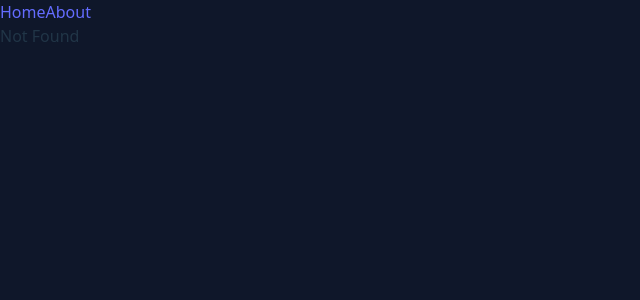
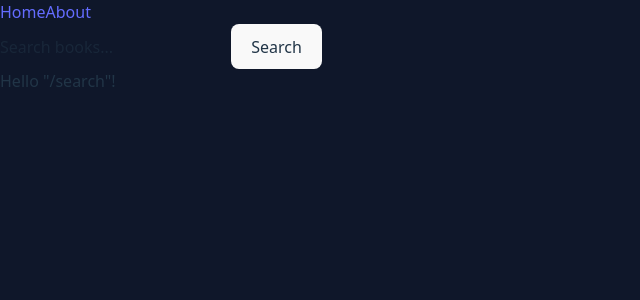
Before and after one commit to xJoney/AutomatedLibrarySystem, a React app in the folder frontend/: page /search in a window 1280 px wide. Before the commit this address had no page. Shown: the top 300 px of the page, without its empty margins (0-640 px from the left). Built offline with nearby package versions, Linux system fonts and the light colour scheme; the HTML template or start-up script is replaced by a standard one; what hono would draw is missing.

Commit message:
feat: added search functionality to navbar

```diff
--- a/frontend/package.json
+++ b/frontend/package.json
@@ -14,6 +14,7 @@
     "@tanstack/react-router": "^1.134.15",
     "@tanstack/react-router-devtools": "^1.134.15",
     "@tanstack/router-vite-plugin": "^1.134.15",
+    "hono": "^4.10.5",
     "react": "^19.1.1",
     "react-dom": "^19.1.1"
   },
--- a/frontend/src/routeTree.gen.ts
+++ b/frontend/src/routeTree.gen.ts
@@ -9,9 +9,15 @@
 // Additionally, you should also exclude this file from your linter and/or formatter to prevent it from being checked or modified.
 
 import { Route as rootRouteImport } from './routes/__root'
+import { Route as SearchRouteImport } from './routes/search'
 import { Route as AboutRouteImport } from './routes/about'
 import { Route as IndexRouteImport } from './routes/index'
 
+const SearchRoute = SearchRouteImport.update({
+  id: '/search',
+  path: '/search',
+  getParentRoute: () => rootRouteImport,
+} as any)
 const AboutRoute = AboutRouteImport.update({
   id: '/about',
   path: '/about',
@@ -26,31 +32,42 @@ const IndexRoute = IndexRouteImport.update({
 export interface FileRoutesByFullPath {
   '/': typeof IndexRoute
   '/about': typeof AboutRoute
+  '/search': typeof SearchRoute
 }
 export interface FileRoutesByTo {
   '/': typeof IndexRoute
   '/about': typeof AboutRoute
+  '/search': typeof SearchRoute
 }
 export interface FileRoutesById {
   __root__: typeof rootRouteImport
   '/': typeof IndexRoute
   '/about': typeof AboutRoute
+  '/search': typeof SearchRoute
 }
 export interface FileRouteTypes {
   fileRoutesByFullPath: FileRoutesByFullPath
-  fullPaths: '/' | '/about'
+  fullPaths: '/' | '/about' | '/search'
   fileRoutesByTo: FileRoutesByTo
-  to: '/' | '/about'
-  id: '__root__' | '/' | '/about'
+  to: '/' | '/about' | '/search'
+  id: '__root__' | '/' | '/about' | '/search'
   fileRoutesById: FileRoutesById
 }
 export interface RootRouteChildren {
   IndexRoute: typeof IndexRoute
   AboutRoute: typeof AboutRoute
+  SearchRoute: typeof SearchRoute
 }
 
 declare module '@tanstack/react-router' {
   interface FileRoutesByPath {
+    '/search': {
+      id: '/search'
+      path: '/search'
+      fullPath: '/search'
+      preLoaderRoute: typeof SearchRouteImport
+      parentRoute: typeof rootRouteImport
+    }
     '/about': {
       id: '/about'
       path: '/about'
@@ -71,6 +88,7 @@ declare module '@tanstack/react-router' {
 const rootRouteChildren: RootRouteChildren = {
   IndexRoute: IndexRoute,
   AboutRoute: AboutRoute,
+  SearchRoute: SearchRoute,
 }
 export const routeTree = rootRouteImport
   ._addFileChildren(rootRouteChildren)
--- a/frontend/src/routes/__root.tsx
+++ b/frontend/src/routes/__root.tsx
@@ -1,8 +1,61 @@
-import { createRootRoute, Link, Outlet } from '@tanstack/react-router'
+import { createRootRoute, Link, Outlet, useNavigate } from '@tanstack/react-router'
 import { TanStackRouterDevtools } from '@tanstack/react-router-devtools'
+import { useState } from 'react'
+import { hc } from 'hono/client'
+import { type ApiRoutes } from '../../../shared/api-routes'
+
+const client = hc<ApiRoutes>('/')
 
 
+interface Book{
+  id: number
+  title: string
+  desc: string
+}
+
+async function searchBooks(q: string){
+  //@ts-ignore
+  const res = await client.api.library.search.$get({query: {q}})
+  if(!res.ok){ // check in place
+    throw new Error('server error')
+  }
+  const data = await res.json()
+  return data
+}
+
 function NavBar() {
+  const [query, setQuery] = useState ('')
+  const [results, setResults] = useState<Book[]>([])
+  const [loading, setLoading] = useState(false)
+  const [error, setError] = useState<string |null>(null)
+  const navigate = useNavigate()
+
+  const submit = async(e: React.FormEvent) => { //submit button
+    e.preventDefault() //prevent full page reload when submitting
+    if(!query.trim()){ //check for empty search
+      return
+    }
+
+    // tries to call backend and search for user input
+    try{
+      setLoading(true)
+      setError(null)
+
+      const data = await searchBooks(query)
+      setResults(data)
+    }
+    catch(err){
+      setError((err as Error).message)
+    }
+    finally{
+      setLoading(false)
+    }
+
+    //navigate to search page to display results, passes the data in q
+    navigate({to:'/search', search: {q: query}})
+  }
+
+
   return (
     <nav className="flex gap-4 p-4 bg-slate-800 text-gray-200 shadow-md">
       <Link to="/" className="[&.active]:font-bold hover:text-indigo-400">
@@ -11,6 +64,19 @@ function NavBar() {
       <Link to="/about" className="[&.active]:font-bold hover:text-indigo-400">
         About
       </Link>
+      <form onSubmit={submit} className="flex items-center gap-2 ml-auto">
+        <input
+          type="text"
+          value={query}
+          onChange={(e) => setQuery(e.target.value)}
+          placeholder="Search books..."
+          className="rounded-md px-3 py-1 text-white text-sm text-gray-900 placeholder-gray-400 focus:outline-none focus:ring-2 focus:ring-indigo-500"/>
+        <button
+          type="submit"
+          className="bg-indigo-600 hover:bg-indigo-700 text-white px-3 py-1 rounded-md text-sm">
+          Search
+        </button>
+      </form>
     </nav>
   )
 }
--- a/frontend/src/routes/index.tsx
+++ b/frontend/src/routes/index.tsx
@@ -1,5 +1,7 @@
 import { createFileRoute } from '@tanstack/react-router'
 import {useQuery} from '@tanstack/react-query'
+import { hc } from 'hono/client'
+import { type ApiRoutes } from "../../../shared/api-routes"
 
 export const Route = createFileRoute('/')({
   component: Index,
@@ -10,13 +12,11 @@ interface Book {
   title: string
   desc: string
 }
-import { hc } from 'hono/client'
-import { type ApiRoutes } from "../../../server/app"
 
 const client = hc<ApiRoutes>('/')
 
-
-async function getBooks(){
+async function getBooks():Promise<{ books: Book[] }>{
+  //@ts-ignore - compiler expects a known type, hono listing as
   const res = await client.api.library.$get()
   if(!res.ok){
     throw new Error("server error")
@@ -30,17 +30,6 @@ function Index() {
   if (isPending) return "Loading.."
   if (error) return "an error has occured: " + error.message;
 
-  // format queries like above instead
- // const [books, setBooks] = useState<Book[]>([])
-  // useEffect(()=>{
-  //   async function fetchBooks(){
-  //     // const res = await fetch("/api/library")
-  //     const res = await client.api.library.$get()
-  //     const data = await res.json()
-  //     setBooks(data.books)
-  //   }
-  //   fetchBooks()
-  // },[])
 
   return (
     <>
--- /dev/null
+++ b/frontend/src/routes/search.tsx
@@ -0,0 +1,9 @@
+import { createFileRoute } from '@tanstack/react-router'
+
+export const Route = createFileRoute('/search')({
+  component: RouteComponent,
+})
+
+function RouteComponent() {
+  return <div>Hello "/search"!</div>
+}
--- a/package.json
+++ b/package.json
@@ -21,7 +21,7 @@
     "@neondatabase/serverless": "^1.0.2",
     "dotenv": "^17.2.3",
     "drizzle-orm": "^0.44.7",
-    "hono": "^4.10.4",
+    "hono": "^4.10.5",
     "pg": "^8.16.3",
     "postgres": "^3.4.7",
     "zod": "^4.1.12"
```
Also changed, not shown: 2 other files (tests, documents, lock files or other folders).
